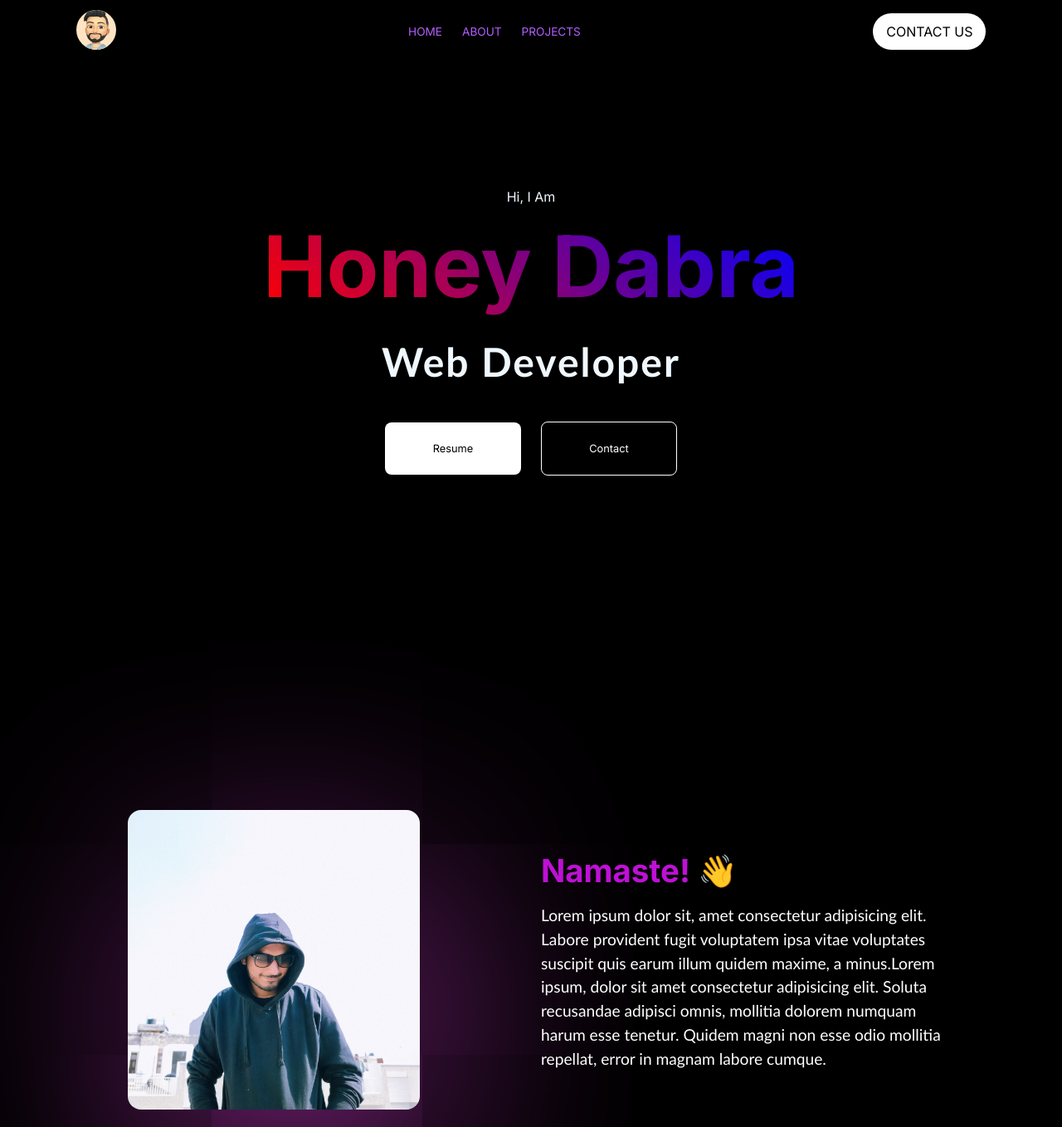
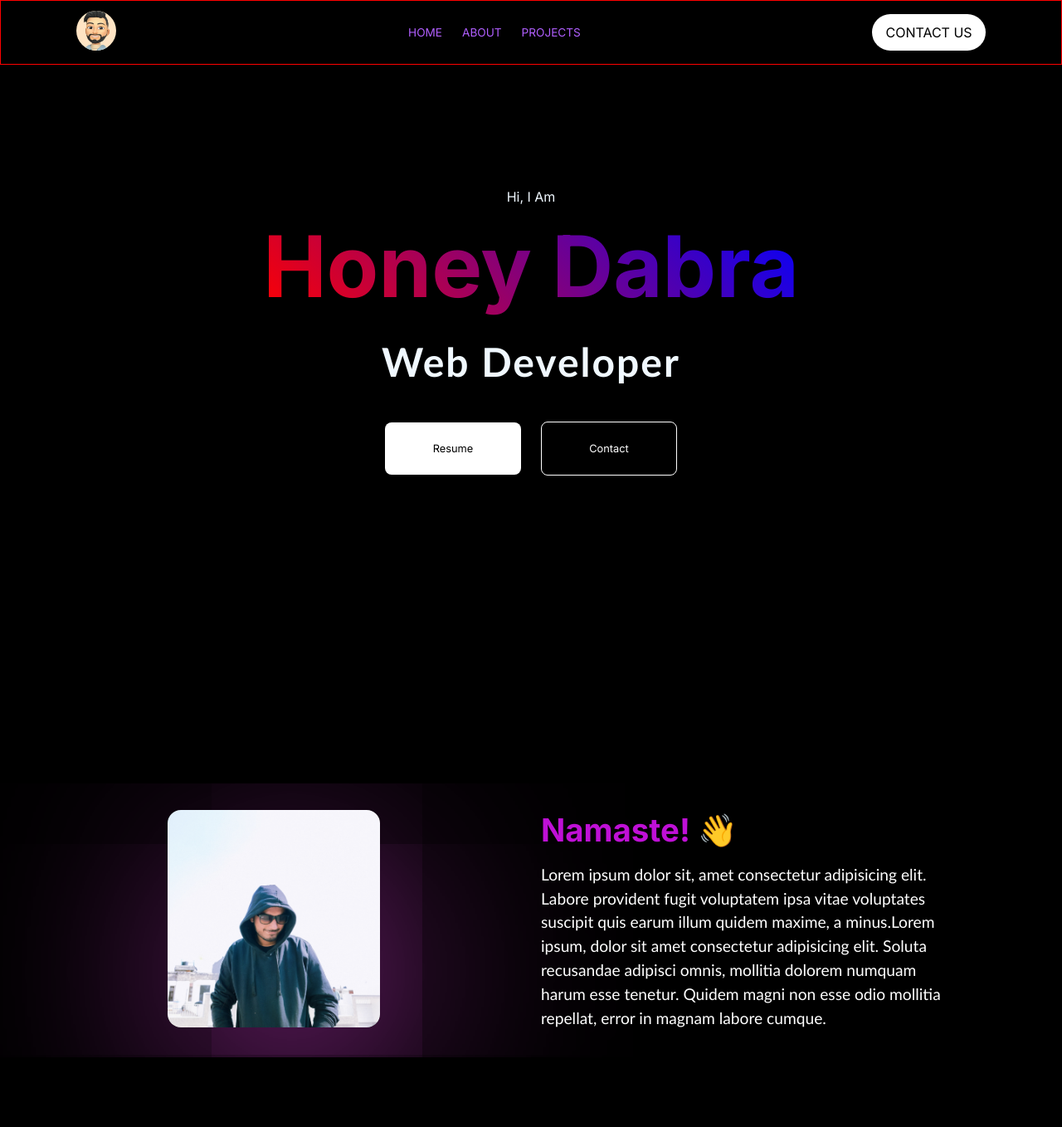
Before and after one commit to honeydabra007/My-Portfolio, a plain HTML site: page index.html in a window 1280 px wide. Shown: the top 1358 px of the page at 83% size. Drawn offline with Linux system fonts and the light colour scheme.

Commit message:
Secondary Commit.

```diff
--- a/style.css
+++ b/style.css
@@ -105,6 +105,7 @@
     align-items: center;
     padding: 32px;
     gap: 24px;
+    overflow: hidden;
 }
 
 .para {
@@ -134,7 +135,7 @@
 }
 
 .imgBox img {
-    width: 22em;
+    width: 16em;
     border-radius: 16px;
     box-shadow: 22px 64px 800px 5px rgba(247, 71, 247, 0.555);
 }
@@ -352,6 +353,7 @@ header {
     justify-content: space-evenly;
     align-items: center;
     padding: 12px;
+    border: 1px solid red;
 }
 
 .left {}
```
